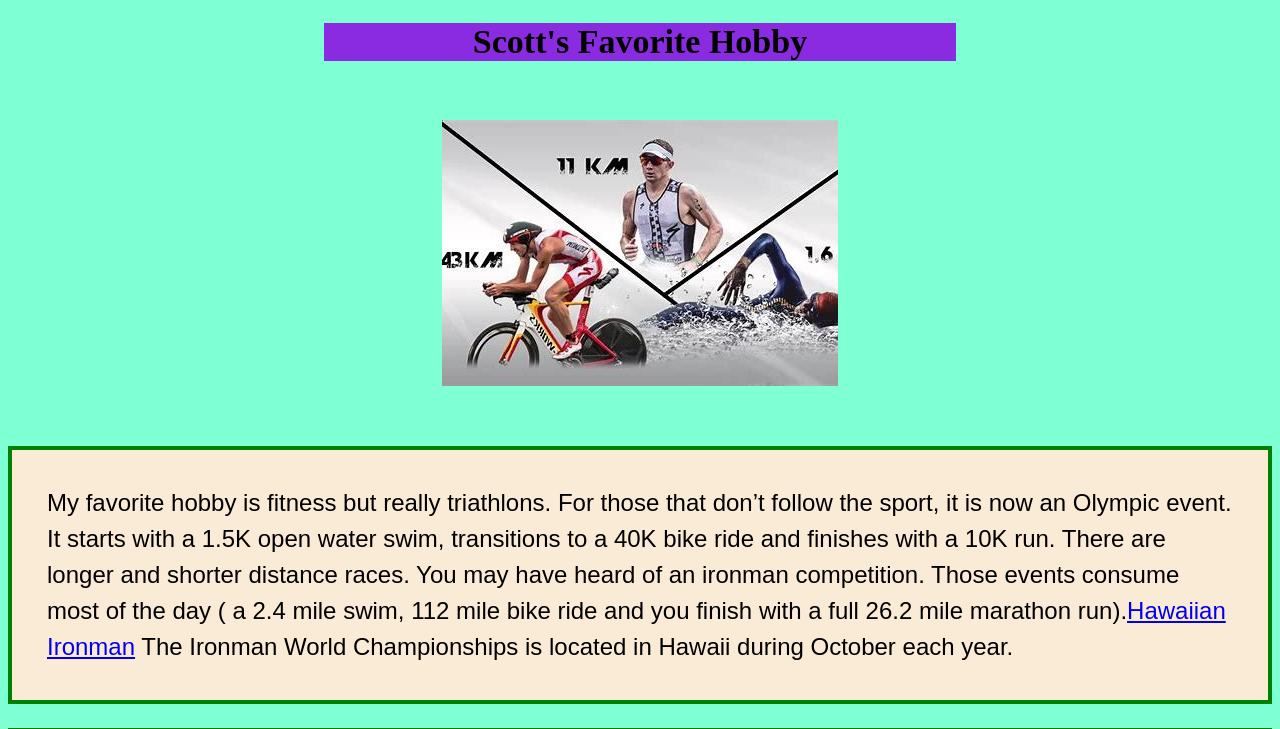
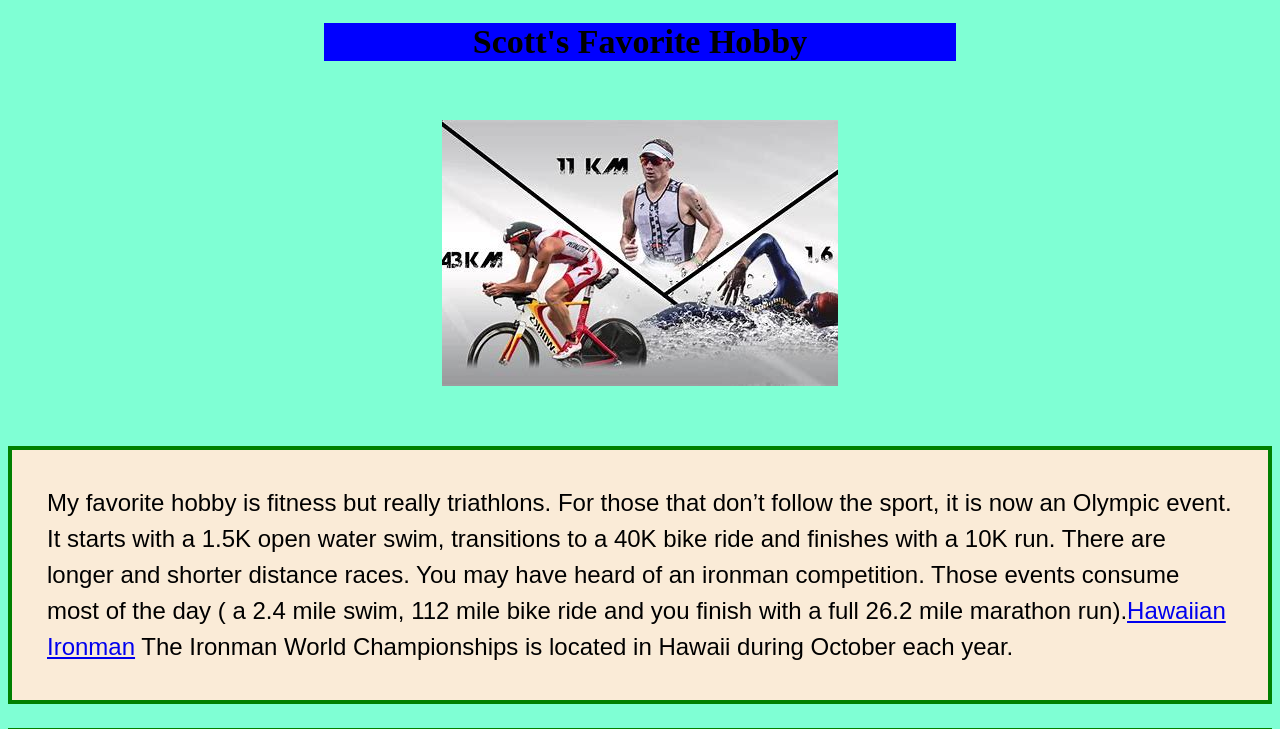
Before and after one commit to sdshapero/IT170hobby, a plain HTML site: page index.html in a window 1280 px wide. Shown: the top 729 px of the page. Drawn offline with Linux system fonts and the light colour scheme.

Commit message:
Add files via upload

```diff
--- a/Hobbystyle.css
+++ b/Hobbystyle.css
@@ -1,16 +1,21 @@
 
 /*Scott's Hobby style sheet"*/
+/*Implement hover psuedoclass for h1*/
 
 h1{
     font-style: Verdana;
     font-size: 34px;
     font-weight: bold;
-    background-color: blueviolet;
+    background-color: blue;
+
     text-align: center;
     max-width: 50%;
     margin-left:auto ;
     margin-right: auto;
 }
+
+h1:hover{background-color: blueviolet;color:white;}
+
 html{background-color: aquamarine;
 
 }
```
